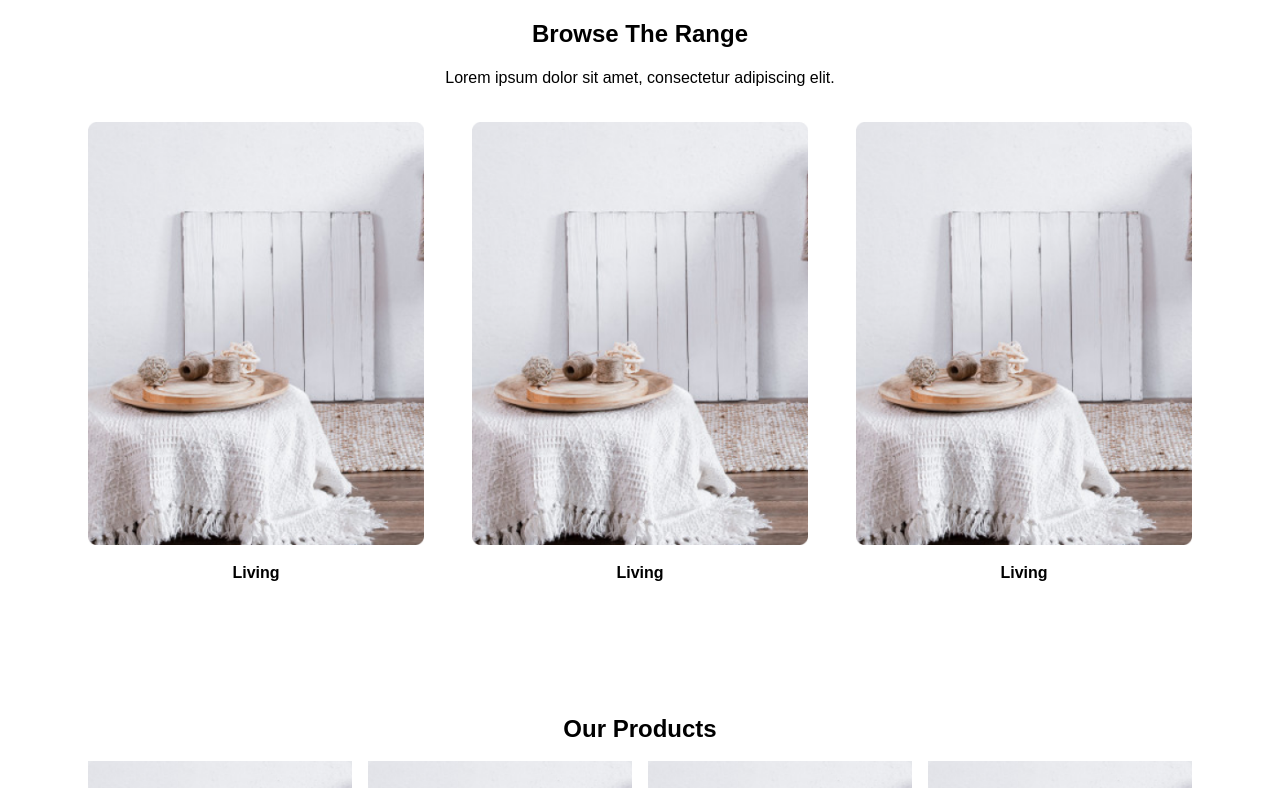
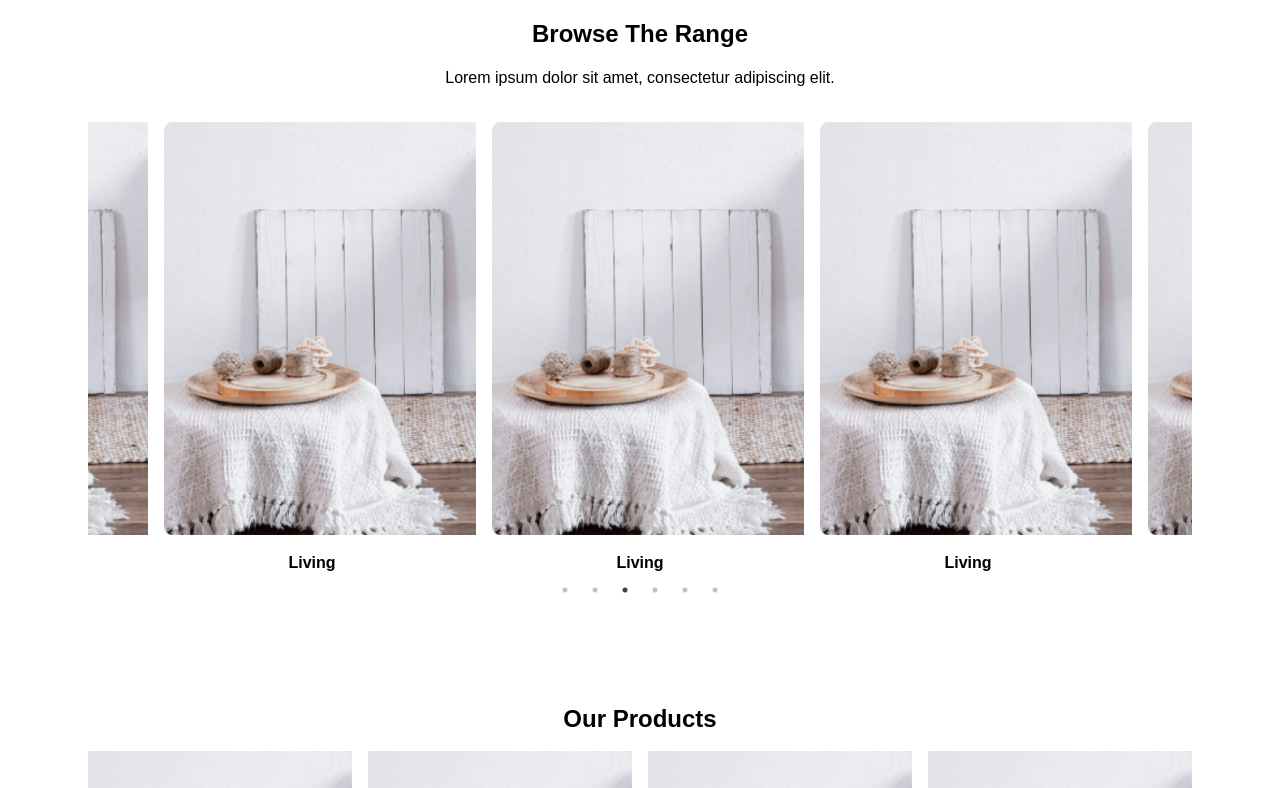
Before and after one commit to hwisnu222/furniro, a Next.js app: page / in a window 1280 px wide. Shown: the part 599-1387 px from the top of the page. Built offline with nearby package versions, Linux system fonts and the light colour scheme.

Commit message:
feat: add slider image landing page

```diff
--- a/pages/index.tsx
+++ b/pages/index.tsx
@@ -1,13 +1,54 @@
 import Header from "@/components/Header";
 import { Button } from "@mui/material";
 import Image from "next/image";
-// import Masonry, { ResponsiveMasonry } from "react-responsive-masonry";
+import Slider from "react-slick";
+
+import "slick-carousel/slick/slick.css";
+import "slick-carousel/slick/slick-theme.css";
 
 // images
 import FurnitureImage from "../assets/images/furniture.png";
 import BackgroundCor from "../assets/images/background.png";
 import Footer from "@/components/Footer";
 import ProductLayout from "@/components/layouts/ProductLayout";
+
+const settings = {
+  dots: true,
+  infinite: true,
+  speed: 500,
+  slidesToShow: 3,
+  slidesToScroll: 1,
+  autoplay: true,
+  autoplaySpeed: 2000,
+  centerMode: true,
+  centerPadding: "60px",
+  responsive: [
+    {
+      breakpoint: 1024,
+      settings: {
+        slidesToShow: 3,
+        slidesToScroll: 3,
+        infinite: true,
+        dots: true,
+      },
+    },
+    {
+      breakpoint: 600,
+      settings: {
+        slidesToShow: 2,
+        slidesToScroll: 2,
+        initialSlide: 2,
+      },
+    },
+    {
+      breakpoint: 480,
+      settings: {
+        slidesToShow: 1,
+        slidesToScroll: 1,
+      },
+    },
+  ],
+};
 
 export default function Index() {
   return (
@@ -43,23 +84,24 @@ export default function Index() {
         title="Browse The Range"
         description="Lorem ipsum dolor sit amet, consectetur adipiscing elit."
       >
-        <div className="tw-grid tw-grid-cols-1 tw-gap-12 md:tw-grid-cols-3">
-          {Array.from({ length: 3 }).map((_, index) => (
+        <Slider {...settings}>
+          {Array.from({ length: 6 }).map((_, index) => (
             <div
+              className="tw-w-full tw-cursor-pointer tw-bg-white"
               key={`browser-${index}`}
-              className="tw-w-full tw-cursor-pointer"
             >
               <Image
                 src={FurnitureImage}
                 alt="thumbnail"
                 fill={false}
-                className="tw-mb-4"
+                className="tw-mb-4 md:tw-mx-4"
               />
               <p className="tw-font-bold">Living</p>
             </div>
           ))}
-        </div>
+        </Slider>
       </ProductLayout>
+
       <ProductLayout title="Our Products">
         <div className="tw-mb-8 tw-grid tw-grid-cols-2 tw-gap-4 md:tw-grid-cols-4">
           {Array.from({ length: 8 }).map((item, index) => (
```
